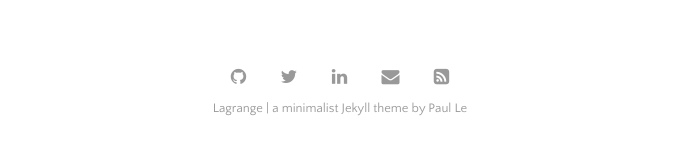
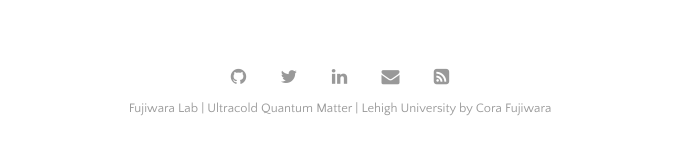
Before and after one commit to fujiwara-quantum-lab/fujiwara-quantum-lab.github.io, a Jekyll site: the page built from index.html, in a window 1280 px wide and 900 px high, scrolled down 2243 px. Shown: the part 746-897 px from the top of the window, without its empty margins (300-979 px from the left). Built offline with Jekyll 4.4.1, drawn with Linux system fonts in a browser that asks for light colours; the list of posts is cut into pages by our own code; some of the changed text lies outside the part shown.

Commit message:
Update _config.yml

```diff
--- a/_config.yml
+++ b/_config.yml
@@ -20,9 +20,9 @@ permalink:           /:title
 plugins:             [jekyll-paginate, jekyll-sitemap, jekyll-feed, jekyll-seo-tag]
 
 # Customise atom feed settings (this is where Jekyll-Feed gets configuration information)
-title:		           'Lagrange'
-description:	       'a minimalist Jekyll theme'
-author:              'Paul Le'
+title:		           'Fujiwara Lab'
+description:	       'Ultracold Quantum Matter | Lehigh University'
+author:              'Cora Fujiwara'
 
 # RSS 2.0 can be used instead of Atom by uncommenting following two lines
 #feed:
```
